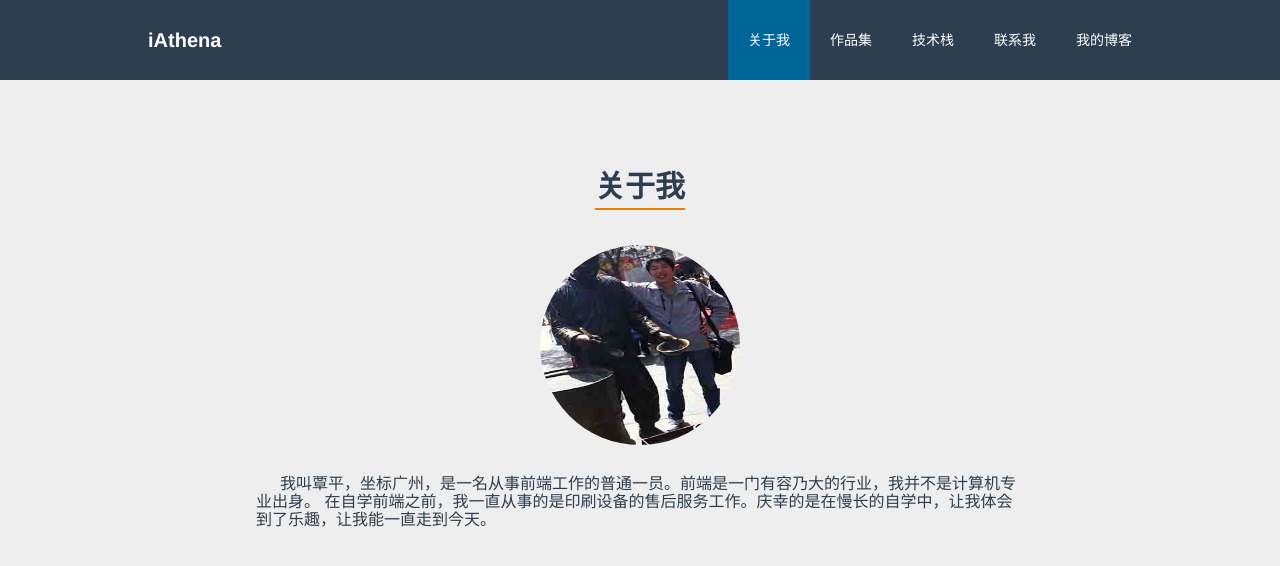
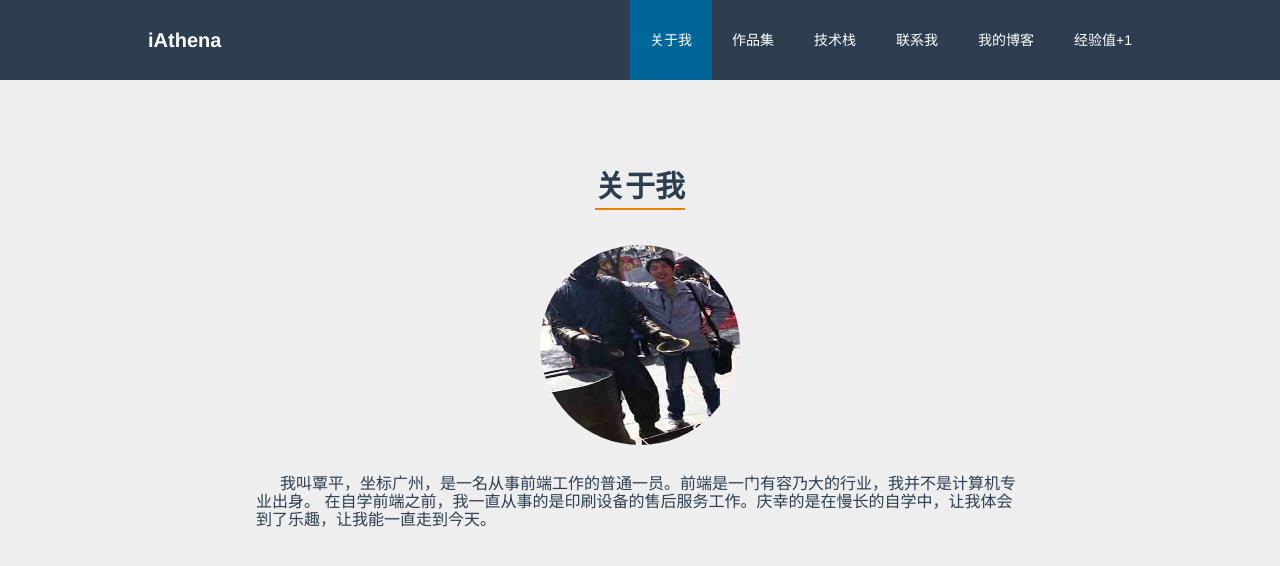
Before and after one commit to pin84/iathena.top, a Vue app: page /#/about in a window 1280 px wide. Shown: the top 566 px of the page. Built offline with nearby package versions, Linux system fonts and the light colour scheme.

Commit message:
'deploy-7'

```diff
--- a/src/components/top/top.vue
+++ b/src/components/top/top.vue
@@ -17,11 +17,11 @@
         <router-link tag="li" to='/contact'>
           <a href="javascript:;">联系我</a>
         </router-link>
-        <!-- <router-link tag="li" to='/blog'>
+        <router-link tag="li" to='/blog'>
           <a href="javascript:;">我的博客</a>
-        </router-link> -->
+        </router-link>
         <li>
-          <a href="http://books.iathena.top" target="_blank">我的博客</a>
+          <a href="http://books.iathena.top" target="_blank">经验值+1</a>
         </li>
       </ul>
     </div>
```
Also changed, not shown: 7 other files (tests, documents, lock files or other folders).
